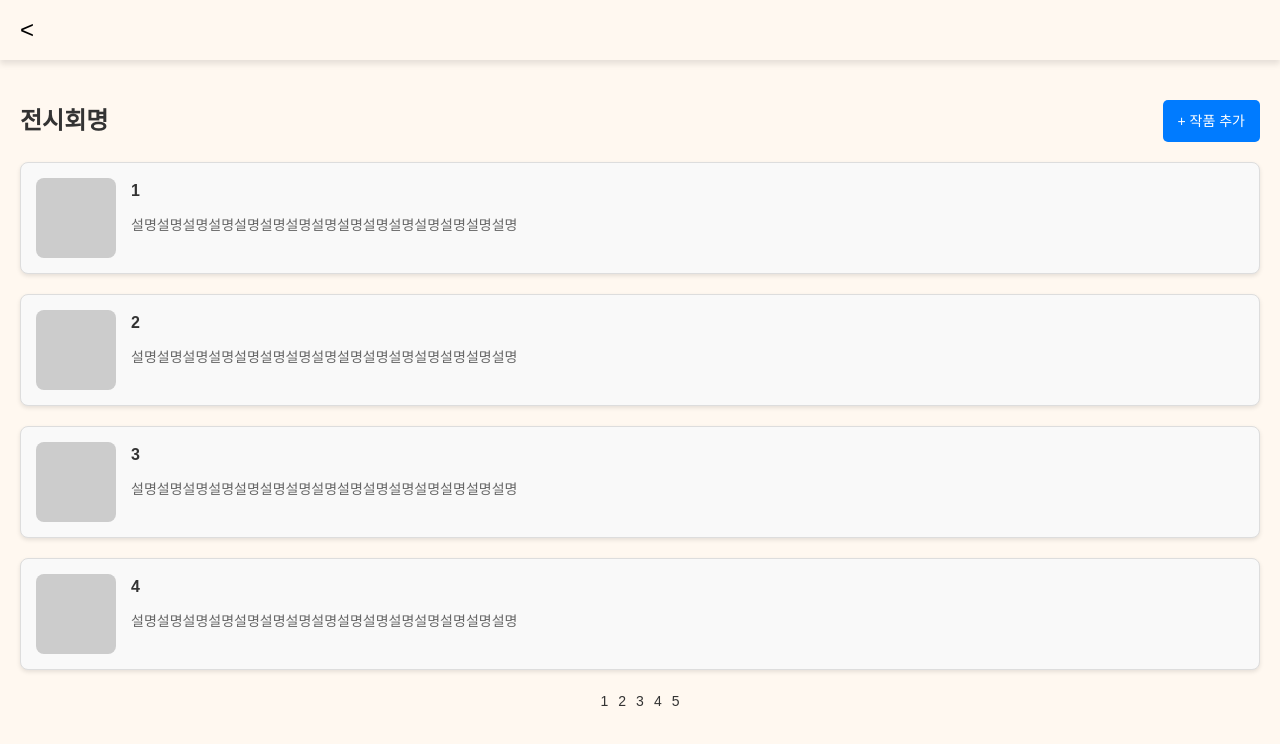
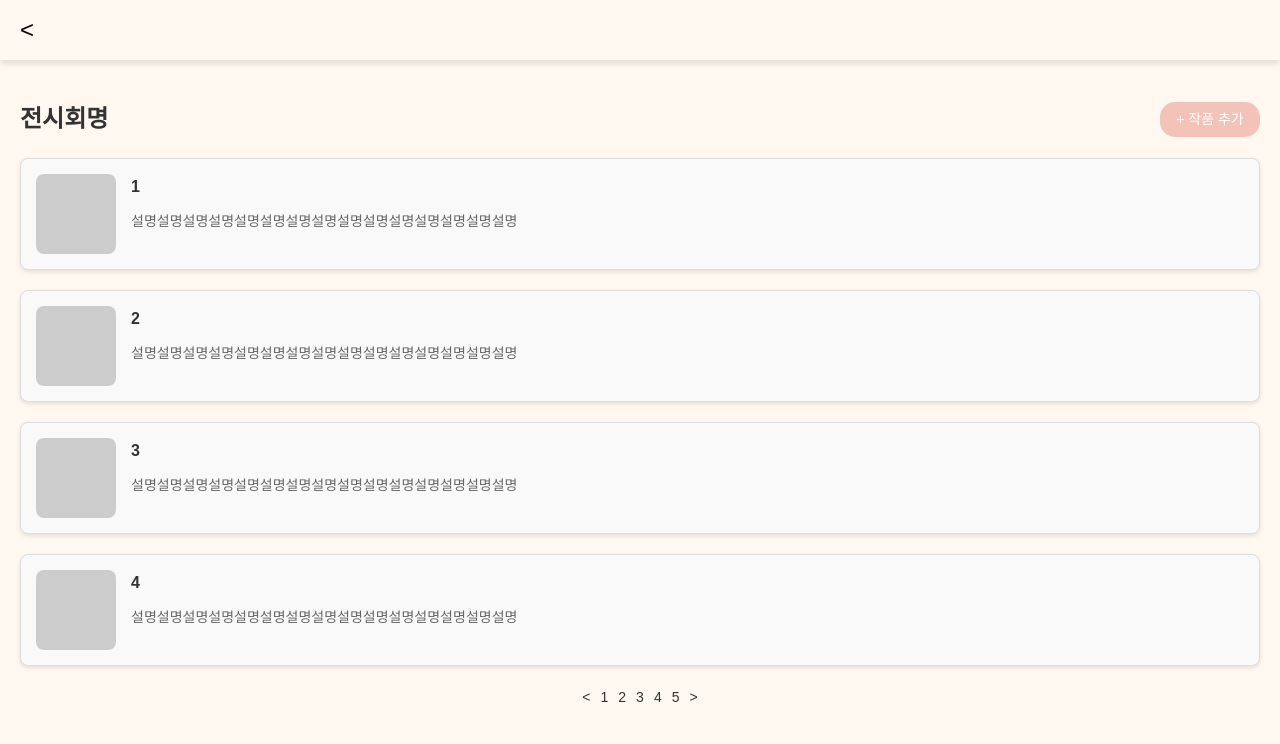
Before and after one commit to UGG-Hackathon-Team4/client, a React (Vite) app: page /GalleryPage in a window 1280 px wide. Shown: the top 744 px of the page. Built offline with nearby package versions, Linux system fonts and the light colour scheme; a web font is replaced by a local one.

Commit message:
Update GalleryPage.jsx

```diff
--- a/src/pages/exhibition/GalleryPage.jsx
+++ b/src/pages/exhibition/GalleryPage.jsx
@@ -21,11 +21,13 @@ const GalleryPage = () => {
         ))}
       </PhotoList>
       <Pagination>
+      <PageNumber>&lt;</PageNumber>
         <PageNumber>1</PageNumber>
         <PageNumber>2</PageNumber>
         <PageNumber>3</PageNumber>
         <PageNumber>4</PageNumber>
         <PageNumber>5</PageNumber>
+        <PageNumber>&gt;</PageNumber>
       </Pagination>
     </MainContainer>
   );
@@ -54,16 +56,17 @@ const HeadText = styled.h1`
 `;
 
 const AddPhotoButton = styled.button`
-  background-color: #007bff;
+  background-color: #F3C3B7;
   color: white;
   font-size: 14px;
-  padding: 10px 15px;
+  width:100px;
+  height:35px;
   border: none;
-  border-radius: 5px;
+  border-radius: 15px;
   cursor: pointer;
 
   &:hover {
-    background-color: #0056b3;
+    background-color: #D99E8F;
   }
 `;
 
```
